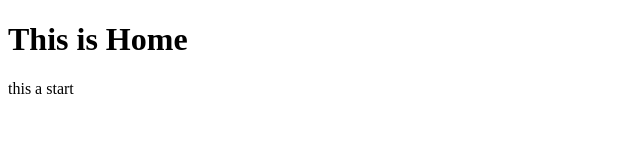
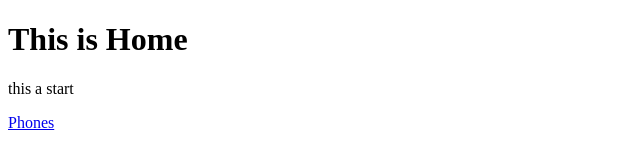
Before and after one commit to nbp0411/web-dev, a plain HTML site: page index.html in a window 1280 px wide. Shown: the full height of the page, 0-640 px from the left. Drawn offline with Linux system fonts and the light colour scheme.

Commit message:
Update index.html

```diff
--- a/index.html
+++ b/index.html
@@ -6,5 +6,6 @@
   <body>
     <h1>This is Home</h1>
     <p>this a start</p>
+    <a href="https://nbp0411.github.io/poetry/poems/phones.html">Phones</a>
   </body>
 </html>
```
